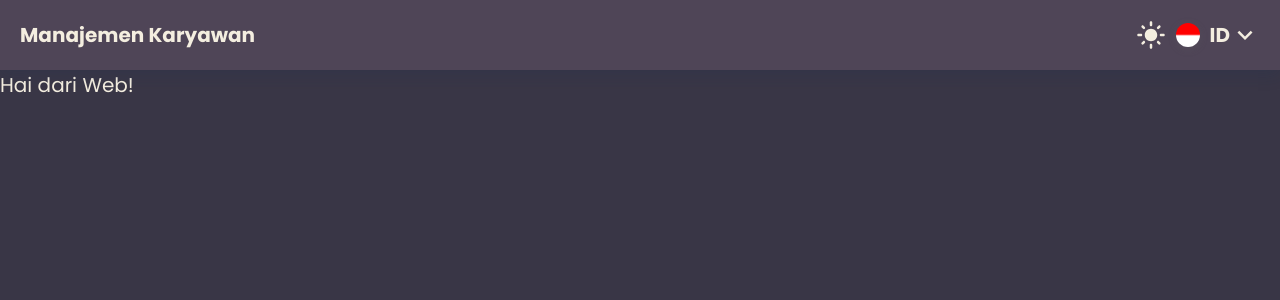
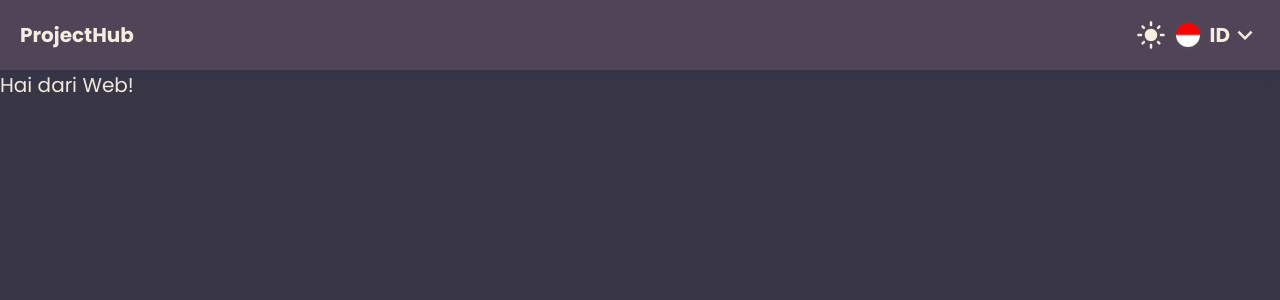
Before and after one commit to fauzi45/management-employee-projects, a React (Vite) app in the folder client/: page / in a window 1280 px wide. Shown: the top 300 px of the page. Built offline with nearby package versions, Linux system fonts and the light colour scheme.

Commit message:
edit title navbar

```diff
--- a/client/src/layouts/MainLayout/index.jsx
+++ b/client/src/layouts/MainLayout/index.jsx
@@ -9,7 +9,7 @@ import Navbar from '@components/Navbar';
 
 const MainLayout = ({ children, locale, theme, intl: { formatMessage } }) => (
   <div>
-    <Navbar title={formatMessage({ id: 'app_title_header' })} locale={locale} theme={theme} />
+    <Navbar title="ProjectHub" locale={locale} theme={theme} />
     {children}
   </div>
 );
```
